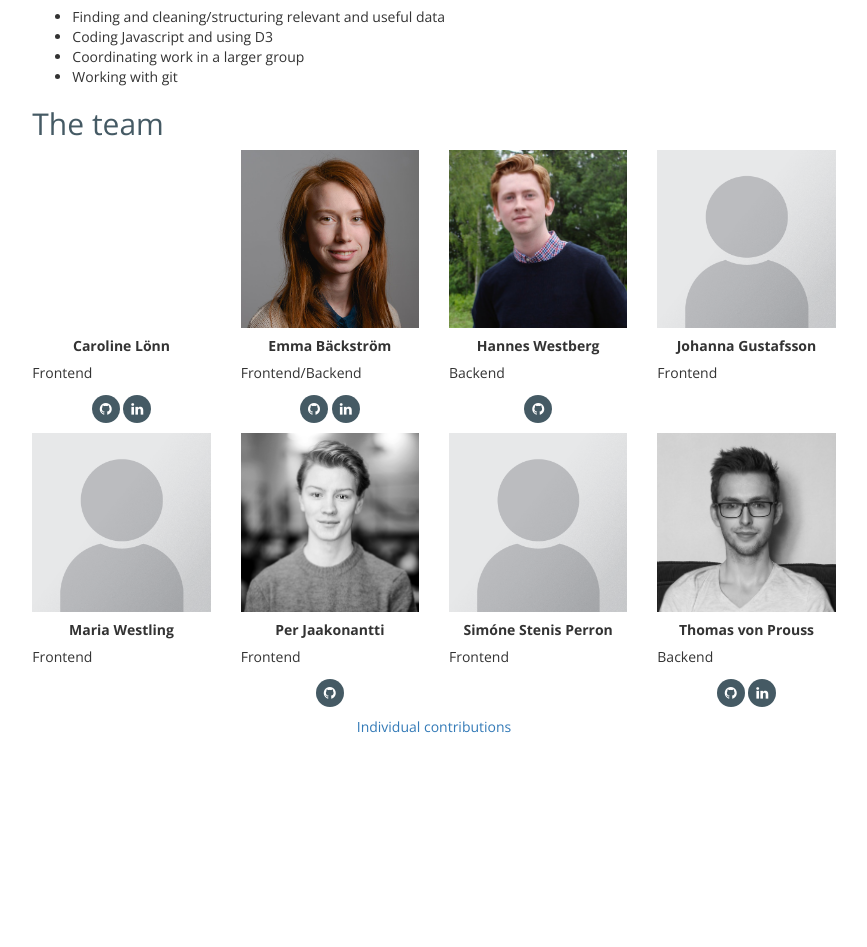
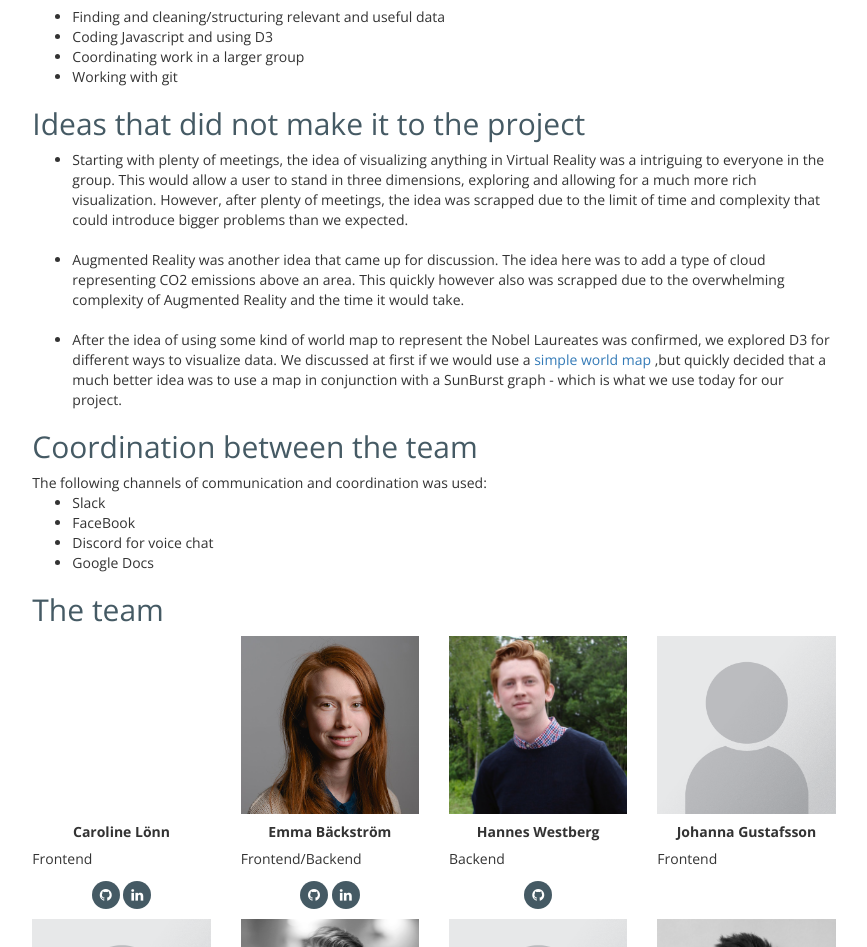
Before and after one commit to lebonnobel/lebonnobel.github.io, a website: page index.html in a window 1280 px wide. Shown: the part 855-1802 px from the top of the page, without its empty margins (206-1073 px from the left). Before the commit the page ends 1602 px from the top, so only its background shows below. Drawn offline with nearby package versions, Linux system fonts and the light colour scheme.

Commit message:
Added two topics to answer Mario's post

```diff
--- a/views/home.html
+++ b/views/home.html
@@ -33,6 +33,35 @@
 				<li>Working with git</li>
 			</ul>
 
+			<h2>Ideas that did not make it to the project</h2>
+			<ul>
+				<li>
+				Starting with plenty of meetings, the idea of visualizing anything in Virtual Reality was a intriguing to everyone in the group.
+				This would allow a user to stand in three dimensions, exploring and allowing for a much more rich visualization.
+				However, after plenty of meetings, the idea was scrapped due to the limit of time and complexity that could introduce bigger problems
+				than we expected.</li>
+				<br/>
+				<li>
+				Augmented Reality was another idea that came up for discussion. The idea here was to add a type of cloud representing CO2 emissions
+				above an area. This quickly however also was scrapped due to the overwhelming complexity of Augmented Reality and the time it would take.
+				</li>
+				<br/>
+				<li>
+				After the idea of using some kind of world map to represent the Nobel Laureates was confirmed, we explored D3 for different ways to visualize
+				data. We discussed at first if we would use a <a href="http://xml.csc.kth.se/~thomasvp/DM2517/ivis/nobelity/index.html">simple world map</a>
+				,but quickly decided that a much better idea was to use a map in conjunction with a SunBurst graph - which is what we use today for our project.
+				</li>
+			</ul>
+
+			<h2>Coordination between the team</h2>
+			The following channels of communication and coordination was used:
+			<ul>
+				<li>Slack</li>
+				<li>FaceBook</li>
+				<li>Discord for voice chat</li>
+				<li>Google Docs</li>
+			</ul>
+
 			<h2>The team</h2>
 			<div class="row">
 				<div class="col-xs-6 col-sm-3 groupMember" ng-repeat="member in groupMembers">
```
